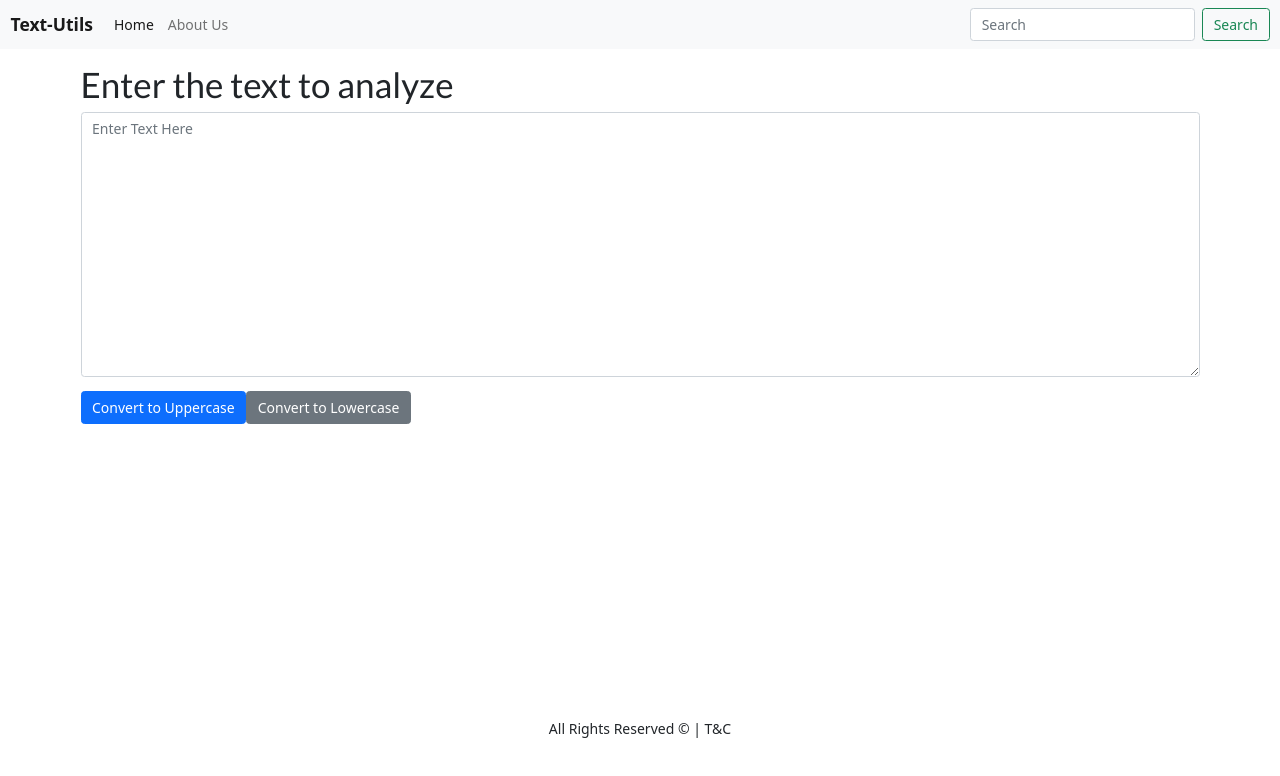
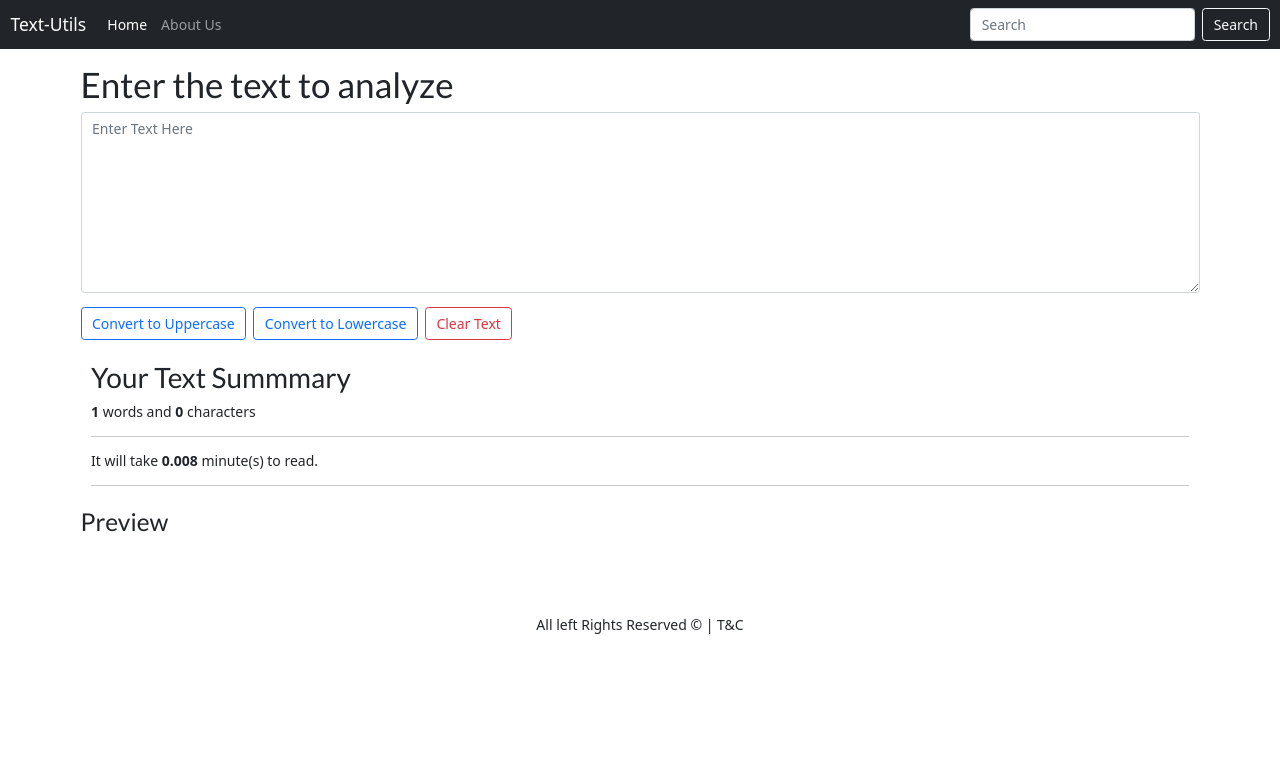
Before and after one commit to Vivek3072/TextUtils, a React (Create React App) app: page / in a window 1280 px wide. Shown: the top 776 px of the page. Built offline with nearby package versions, Linux system fonts and the light colour scheme.

Commit message:
Added Text Summary

```diff
--- a/package.json
+++ b/package.json
@@ -1,17 +1,21 @@
 {
   "name": "seasons",
+  "homepage": "https://Vivek3072.github.io/TextUtils",
   "version": "0.1.0",
   "private": true,
   "dependencies": {
     "@testing-library/jest-dom": "^5.14.1",
     "@testing-library/react": "^11.2.7",
     "@testing-library/user-event": "^12.8.3",
+    "gh-pages": "^3.2.3",
     "react": "^17.0.2",
     "react-dom": "^17.0.2",
     "react-scripts": "4.0.3",
     "web-vitals": "^1.1.2"
   },
   "scripts": {
+    "predeploy": "npm run build",
+    "deploy": "gh-pages -d build",
     "start": "react-scripts start",
     "build": "react-scripts build",
     "test": "react-scripts test",
--- a/src/Components/Footer.js
+++ b/src/Components/Footer.js
@@ -1,11 +1,21 @@
-import React from 'react'
+import React from "react";
 
 export default function Footer() {
-    return (
-        <div>
-             <footer style={{display:"flex" , alignItems:"center" , justifyContent:"center" ,position:"relative", top:"35vh"}} >
-             All Rights Reserved &copy; | T&C
-             </footer>
-        </div>
-    )
+  return (
+    <>
+      <div>
+        <footer
+          style={{
+            display: "flex",
+            alignItems: "center",
+            justifyContent: "center",
+            position : "relative",
+            bottom:"-8vh"
+          }}
+        >
+          All left Rights Reserved &copy; | T&C
+        </footer>
+      </div>
+    </>
+  );
 }
--- a/src/Components/Navbar.js
+++ b/src/Components/Navbar.js
@@ -4,10 +4,10 @@ import PropTypes from "prop-types";
 export default function Navbar(props) {
   return (
     <>
-      <nav className="navbar navbar-expand-lg navbar-light bg-light">
+      <nav className="navbar navbar-expand-lg navbar-dark bg-dark">
         <div className="container-fluid">
           <a className="navbar-brand" href="/">
-            <b> {props.title} </b>
+             {props.title}
           </a>
           <button
             className="navbar-toggler"
@@ -40,7 +40,7 @@ export default function Navbar(props) {
                 placeholder="Search"
                 aria-label="Search"
               />
-              <button className="btn btn-outline-success" type="submit">
+              <button className="btn btn-outline-light" type="submit">
                 Search
               </button>
             </form>
--- a/src/Components/TextForm.js
+++ b/src/Components/TextForm.js
@@ -11,14 +11,15 @@ export default function TextForm(props) {
     let newText2 = text.toLowerCase();
     setText(newText2);
   };
+  const handleClear = () => {
+    let newText = "";
+    setText(newText);
+  };
   const handleOnChange = (event) => {
-    // console.log("On Change");
     setText(event.target.value);
-    // alert("clicked")
   };
   const [text, setText] = useState("");
   //   const [text, setText] = useState("Enter your text");
-  // setText("helloooooo"); correct way to change the state of variable
   return (
     <>
       <div className="container my-3">
@@ -31,15 +32,27 @@ export default function TextForm(props) {
             placeholder="Enter Text Here"
             autoComplete="off"
             id="mybox"
-            rows="12"
+            rows="8"
           ></textarea>
         </div>
-        <button className="btn btn-primary" onClick={handleUpClick}>
+        <button className="btn btn-outline-primary " onClick={handleUpClick}>
           Convert to Uppercase
         </button>
-        <button className="btn btn-secondary" onClick={handleLowClick}>
+        <button className="btn btn-outline-primary mx-2" onClick={handleLowClick}>
            Convert to Lowercase
         </button>
+        <button className="btn btn-outline-danger" onClick={handleClear}>
+          Clear Text
+        </button>
+
+      <div className="container my-4">
+        <h2>Your Text Summmary</h2>
+        <p> <b> {text.split(" ").length} </b> words and <b>  {text.length} </b> characters </p> <hr />
+        <p>It will take <b> {0.008*text.split(" ").length} </b> minute(s) to read.</p> <hr />
+      </div>
+
+      <h3> Preview</h3>
+      <p>{text}</p>
       </div>
     </>
   );
```
Also changed, not shown: 1 other file (tests, documents, lock files or other folders).
